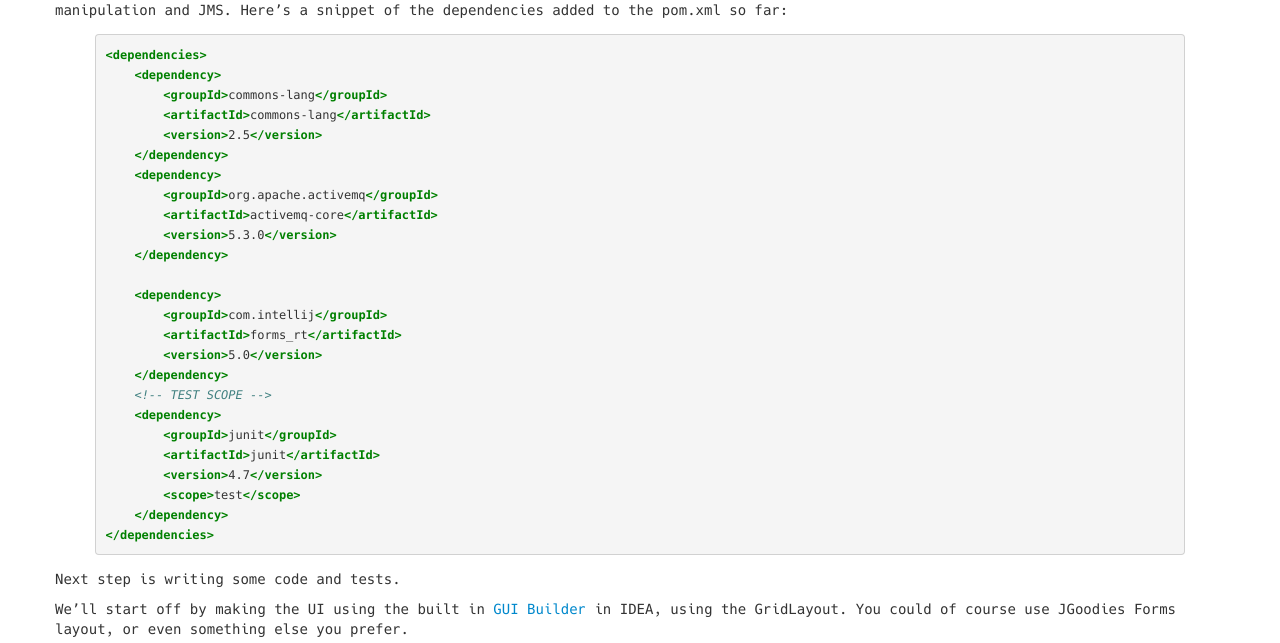
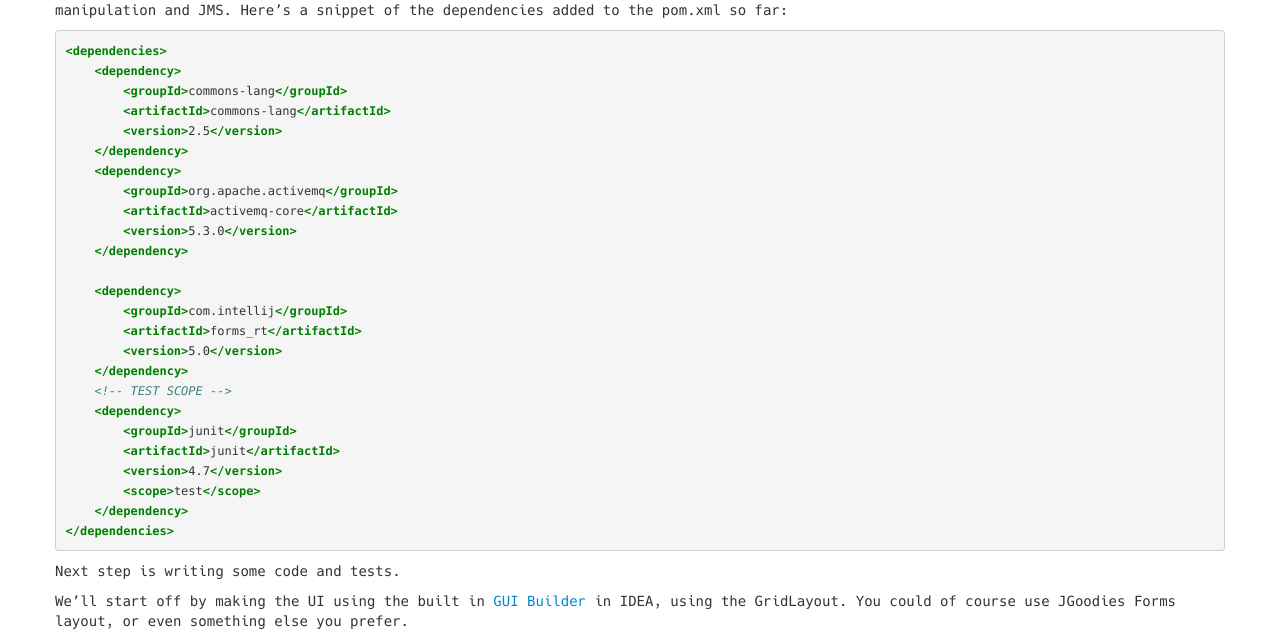
Before and after one commit to kenglxn/kenglxn.github.com, a Jekyll site: the page built from _posts/2010-08-17-making-a-swing-project-using-intellij-idea-and-gui-builder-with-maven-including-executable-jar.md, in a window 1280 px wide. Shown: the part 1730-2373 px from the top of the page. Built offline with Jekyll 4.4.1, drawn with Linux system fonts in a browser that asks for light colours; comment, search, counter and statistics services are not loaded.

Commit message:
backticks..

````diff
--- a/_posts/2010-08-17-making-a-swing-project-using-intellij-idea-and-gui-builder-with-maven-including-executable-jar.md
+++ b/_posts/2010-08-17-making-a-swing-project-using-intellij-idea-and-gui-builder-with-maven-including-executable-jar.md
@@ -32,7 +32,7 @@ Great, now we have a fresh maven project that we can work with
 So now it's just a matter of adding the dependencies we need, and writing some code. We'll add some dependencies for tests, string manipulation and JMS.
 Here's a snippet of the dependencies added to the pom.xml so far:
 
-{% highlight xml %}
+```xml
 <dependencies>
     <dependency>
         <groupId>commons-lang</groupId>
@@ -58,7 +58,7 @@ Here's a snippet of the dependencies added to the pom.xml so far:
         <scope>test</scope>
     </dependency>
 </dependencies>
-{% endhighlight %}
+```
 
 Next step is writing some code and tests.
 
@@ -93,7 +93,7 @@ Our next step is to get this build running equally smooth in maven. Lets see wha
 ![](/attachments/maven-build-fail1.png)
 So we see that maven isn't happy with us. Let's fix it by adding the following to the pom:
 
-{% highlight xml %}
+```xml
 <build>
     <finalName>JMSUtil</finalName>
     <plugins>
@@ -110,7 +110,7 @@ So we see that maven isn't happy with us. Let's fix it by adding the following t
 
     </plugins>
 </build>
-{% endhighlight %}
+```
 
 Now we run the test again and get:
 
@@ -123,14 +123,14 @@ Lets look at the surefire report and see what it says. I'm going to use the "ana
 
 This tells us that the helpButton field is null when it tries to attach an ActionListener in the constructor
 
-{% highlight java %}
+```java
 public JMSUtility() {
     helpButton.addActionListener(new ActionListener() { ... }
-{% endhighlight %}
+```
 
 The way we solve this is to import the [Maven 2 IDEA UI Designer Plugin](http://mojo.codehaus.org/ideauidesigner-maven-plugin/) into the pom:
 
-{% highlight xml %}
+```xml
 <plugin>
     <groupId>org.codehaus.mojo</groupId>
     <artifactId>ideauidesigner-maven-plugin</artifactId>
@@ -148,7 +148,7 @@ The way we solve this is to import the [Maven 2 IDEA UI Designer Plugin](http://
         <failOnError>true</failOnError>
     </configuration>
 </plugin>
-{% endhighlight %}
+```
 
 Let's see what the maven build does now by running clean install
 
@@ -159,7 +159,7 @@ How about that? The sweet taste of build success :)
 This means now that the plugin is working. The next and final step is to create an executable jar via maven for this project. For this we will use the maven-jar-plugin to get a jar with the correct manifest and the maven-archive-plugin to get a lib directory with the dependencies in it which the manifest will refer to.
 So, just add the following to the pom:
 
-{% highlight xml %}
+```xml
 <plugin>
     <groupId>org.apache.maven.plugins</groupId>
     <artifactId>maven-dependency-plugin</artifactId>
@@ -194,7 +194,7 @@ So, just add the following to the pom:
         </archive>
     </configuration>
 </plugin>
-{% endhighlight %}
+```
 
 At this point you should have a pom that looks like this: <http://github.com/kenglxn/JMSUtility/blob/b217473ab420550ac81f149c2de22497e3bef303/pom.xml>
 
````
